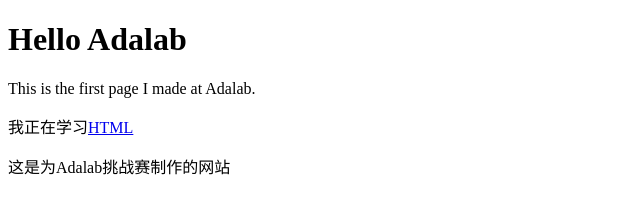
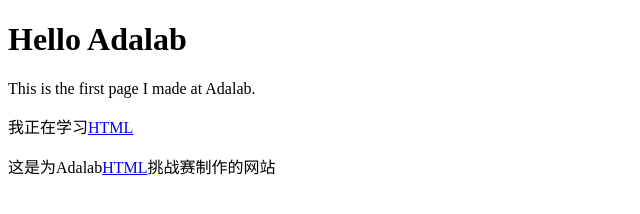
Before and after one commit to ZbsLyf/Zbslyf.githup.io, a plain HTML site: page index.html in a window 1280 px wide. Shown: the whole page, without its empty margins (0-640 px from the left). Drawn offline with Linux system fonts and the light colour scheme.

Commit message:
Update index.html

```diff
--- a/index.html
+++ b/index.html
@@ -12,7 +12,7 @@
 <p>This is the first page I made at Adalab.</p>
     <p>我正在学习<a href="https://html.spec.whatwg.org/multipage/">HTML</a>
     </p>
-    <p>这是为Adalab挑战赛制作的网站</p>
+    <p>这是为Adalab<a href="https://html.spec.whatwg.org/multipage/">HTML</a>挑战赛制作的网站</p>
 </body>
 
 </html>
```
